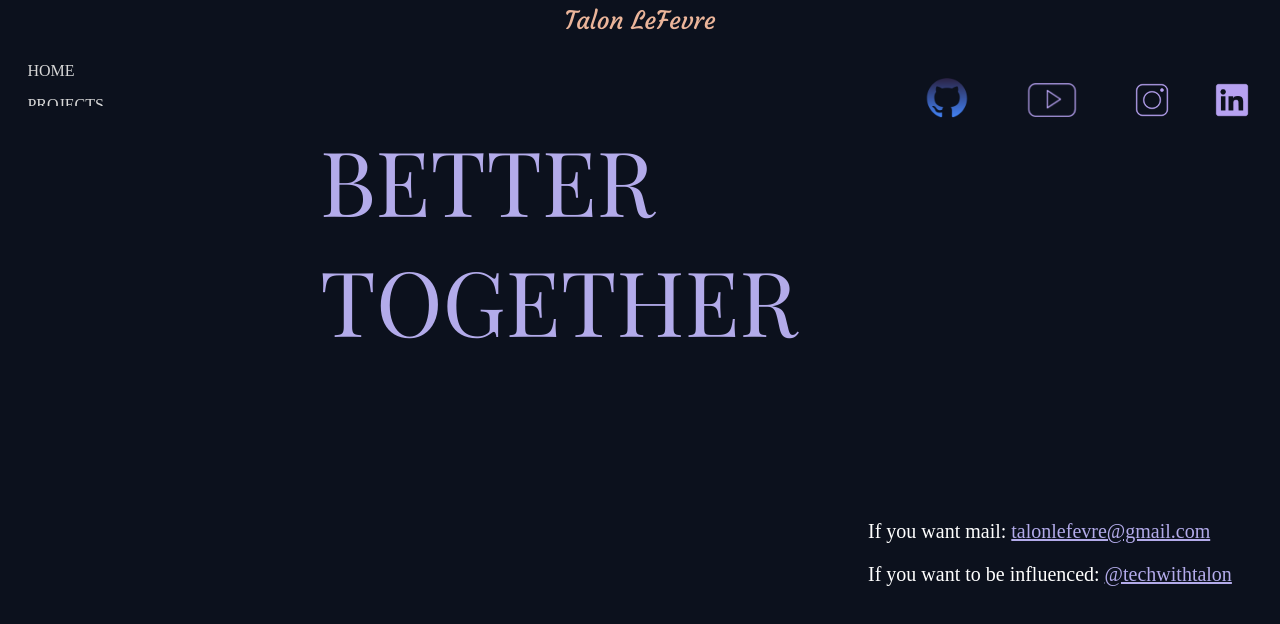
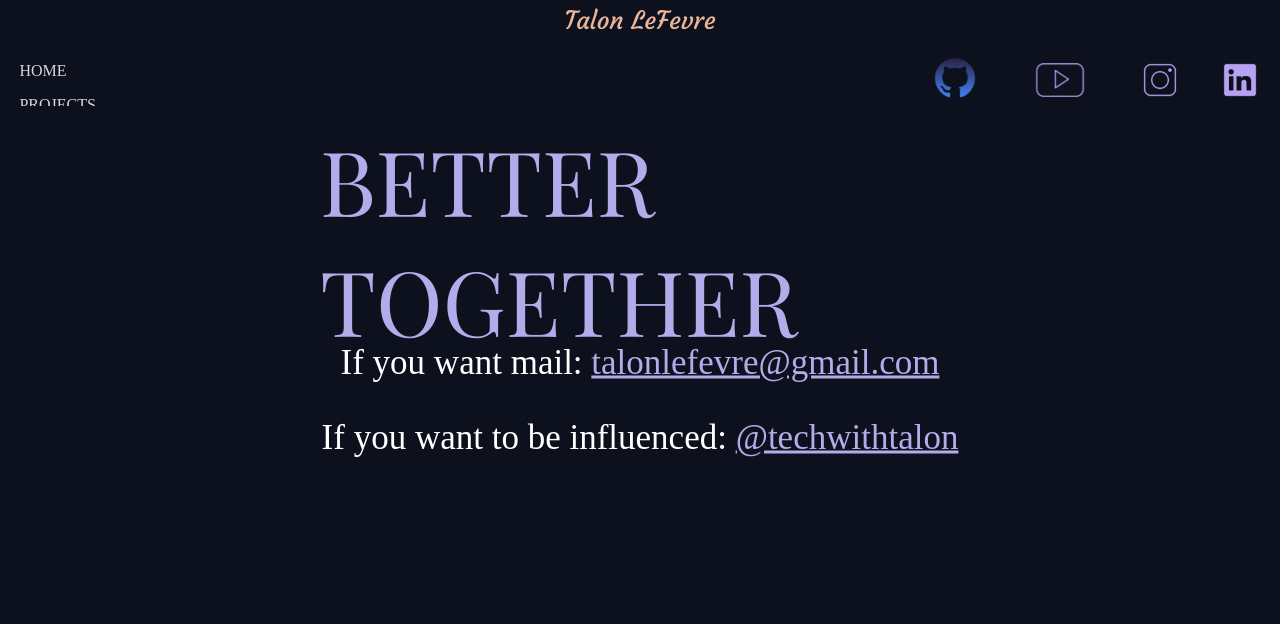
Before and after one commit to talonlefevre/talonlefevre.github.io, a plain HTML site: page contact.html in a window 1280 px wide. Drawn offline with Linux system fonts and the light colour scheme.

Commit message:
conact.html page updated

```diff
--- a/contact.css
+++ b/contact.css
@@ -1,4 +1,6 @@
 body {
+    margin: 0;
+    padding: 0;
     background-color: rgb(12, 17, 29);
 }
 
@@ -75,18 +77,24 @@ span {
     color: rgb(179, 171, 234);
 }
 
-a {
+#social-links {
+    position: absolute;
+    top: 50%;
+    left: 50%;
+    transform: translate(-50%, -50%);
+    text-align: center;
+    color: white;
+    font-size: 35px;
+  }
+
+
+  @media (max-width: 700px) {
+    #social-links {
+      display: block;
+      margin: 0 auto;
+    }
+  }
+  a {
     color: rgb(179, 171, 234);
     text-decoration: underline;
-}
-#mail {
-    font-size: 20px;
-    color: white;
-    padding-top: 500px;
-    padding-left: 860px;
-}
-#influence {
-    padding-left: 860px;
-    font-size: 20px;
-    color: white;
-}
+  }
--- a/contact.html
+++ b/contact.html
@@ -32,8 +32,10 @@
 
   <span>BETTER TOGETHER</span>
 
-  <p id="mail">If you want mail: <a href="talonlefevre@gmail.com">talonlefevre@gmail.com</a></p>
-  <p id="influence">If you want to be influenced: <a href="https://www.instagram.com/techwithtalon/">@techwithtalon</a></p>
+  <div id="social-links">
+    <p id="mail">If you want mail: <a href="talonlefevre@gmail.com">talonlefevre@gmail.com</a></p>
+    <p id="influence">If you want to be influenced: <a href="https://www.instagram.com/techwithtalon/">@techwithtalon</a></p>
+  </div>
 
 
 
```
